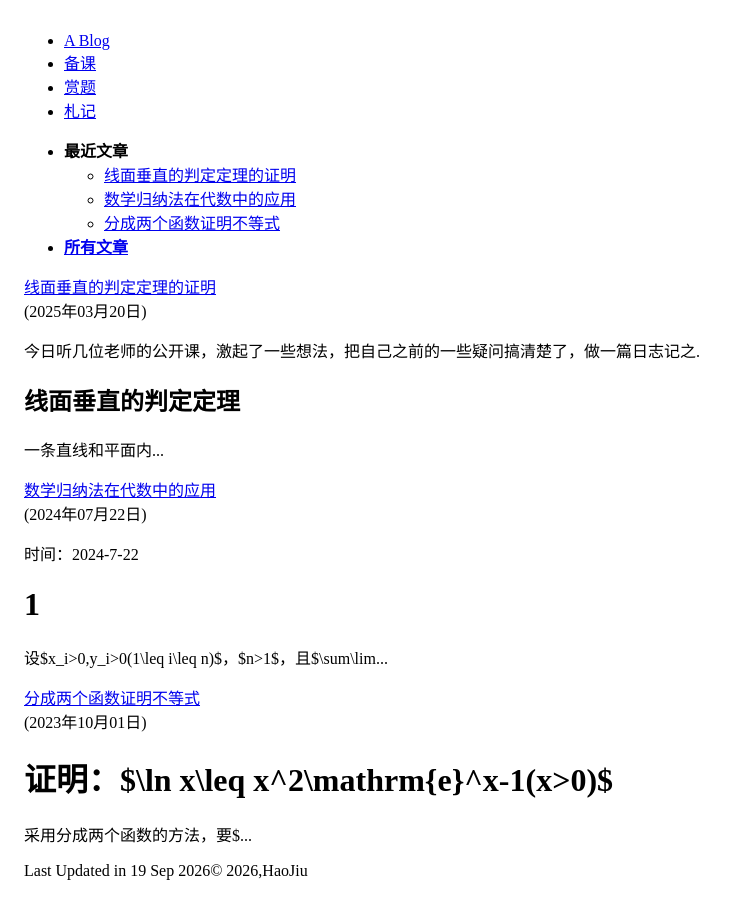
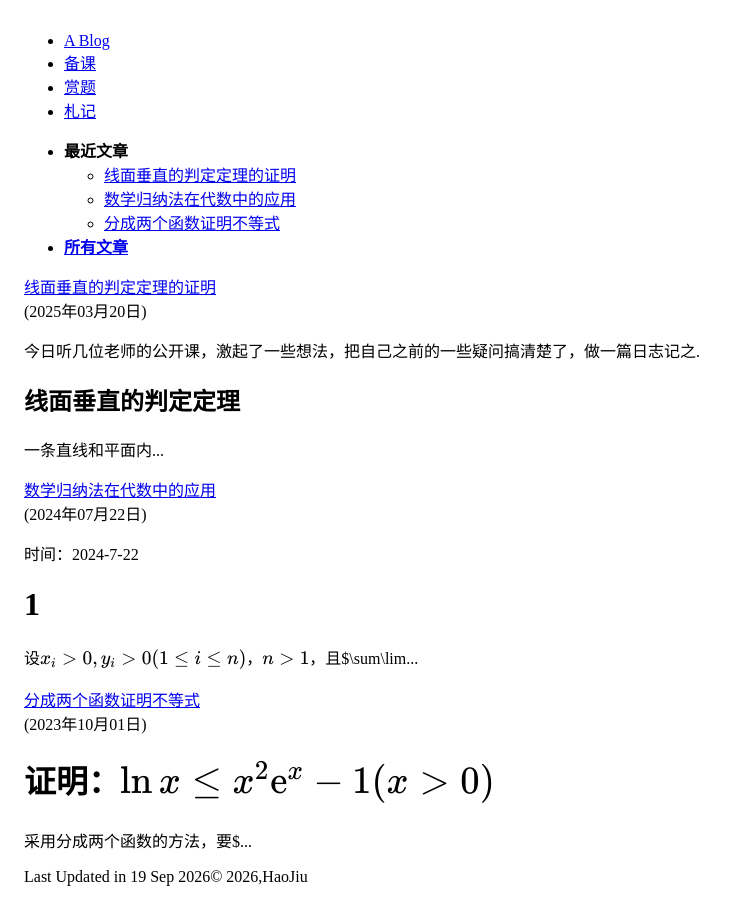
Before and after one commit to tan9p/tan9p.github.io, a Jekyll site: the page built from index.md, in a window 1280 px wide. Shown: the whole page, without its empty margins (0-735 px from the left). Built offline with Jekyll 4.4.1, drawn with Linux system fonts in a browser that asks for light colours; our own code applies the rules of GitHub Pages for plain Markdown files; part of the change alters nothing that is shown.

Commit message:
切换至katex

```diff
--- a/_includes/header.html
+++ b/_includes/header.html
@@ -9,8 +9,19 @@
   <!--<script src="{{ .Site.BaseURL }}/static/script/tikzjax.js"></script>-->
   <link rel="stylesheet" href="{{ .Site.BaseURL }}/static/css/style.css" type="text/css" />
   <!--<script type="text/javascript" src="https://cdn.mathjax.org/mathjax/latest/MathJax.js?config=default"></script>-->
-  <link rel="stylesheet" href="https://cdn.jsdelivr.net/npm/katex@0.16.7/dist/katex.min.css">
-  <script defer src="https://cdn.jsdelivr.net/npm/katex@0.16.7/dist/katex.min.js"></script>
+  <link rel="stylesheet" href="https://cdn.jsdelivr.net/npm/katex@0.16.0/dist/katex.min.css">
+    <script src="https://cdn.jsdelivr.net/npm/katex@0.16.0/dist/katex.min.js"></script>
+    <script src="https://cdn.jsdelivr.net/npm/katex@0.16.0/dist/contrib/auto-render.min.js"></script>
+    <script>
+        document.addEventListener("DOMContentLoaded", function() {
+            renderMathInElement(document.body, {
+                delimiters: [
+                    {left: "$$", right: "$$", display: true},  // 块级公式
+                    {left: "$", right: "$", display: false}    // 行内公式
+                ]
+            });
+        });
+    </script>
 <!--<script>window.MathJax = {
   tex: {
     inlineMath: [ ['$','$'], ['`','`'], ["\\(","\\)"] ],
```
